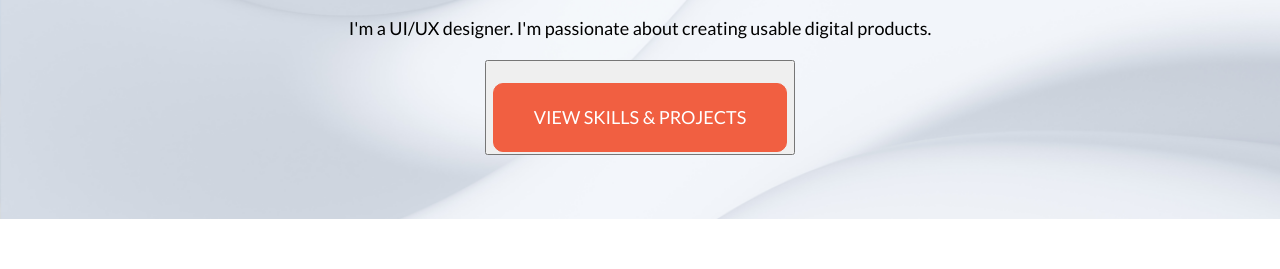
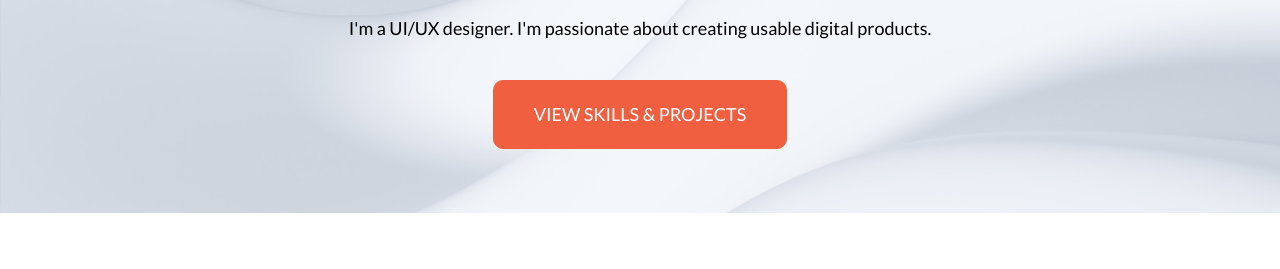
Before and after one commit to AmyVelazquez/RedoHW17-18-19, a plain HTML site: page index.html in a window 1280 px wide. Shown: the part 190-459 px from the top of the page. Drawn offline with nearby package versions, Linux system fonts and the light colour scheme.

Commit message:
Fixed Top Box

```diff
--- a/index.html
+++ b/index.html
@@ -42,7 +42,7 @@
         <div class="hero-section">
           <h1 class="display-4 text-intro">Hello, I'm Amy!</h1>
           <p class="lead text-slogan">I'm a UI/UX designer. I'm passionate about creating usable digital products.</p>
-          <button><a class="btn btn-primary btn-xl text-uppercase w3-text-white" href="#skills">View Skills & Projects</a></button>
+          <a class="btn btn-primary btn-xl text-uppercase w3-text-white" href="#skills">View Skills & Projects</a>
         </div>
       </div>
     </div>
```
